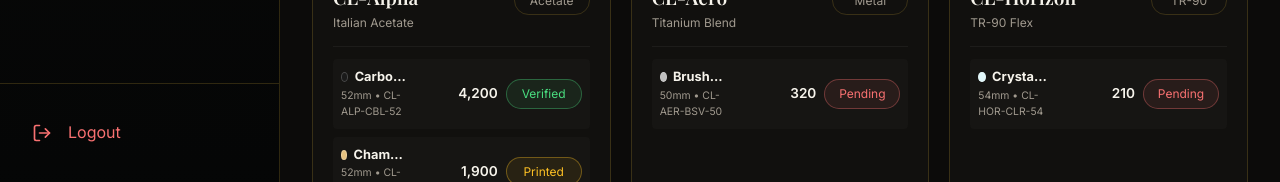
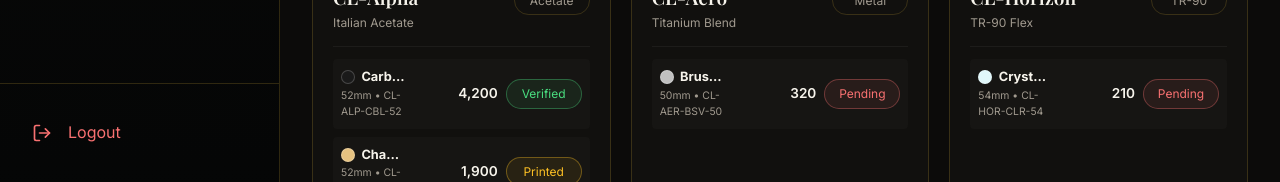
Before and after one commit to Piyu247/Crossline-portal, a React (Vite) app: page /dashboard/inventory in a window 1280 px wide. Shown: the part 618-800 px from the top of the page. Built offline with nearby package versions, Linux system fonts and the light colour scheme; a web font is replaced by a local one.

Commit message:
style(inventory): increase color circle size

```diff
--- a/src/pages/dashboard/Inventory.jsx
+++ b/src/pages/dashboard/Inventory.jsx
@@ -102,7 +102,7 @@ const Inventory = () => {
                     <div className="inventory-variant-info">
                       <div style={{ display: 'flex', alignItems: 'center', gap: '0.4rem' }}>
                         <span style={{
-                          display: 'inline-block', width: '10px', height: '10px',
+                          display: 'inline-block', minWidth: '14px', width: '14px', height: '14px',
                           borderRadius: '50%', backgroundColor: getColorHex(variant.color),
                           border: '1px solid rgba(255,255,255,0.2)'
                         }} title={variant.color} />
```
